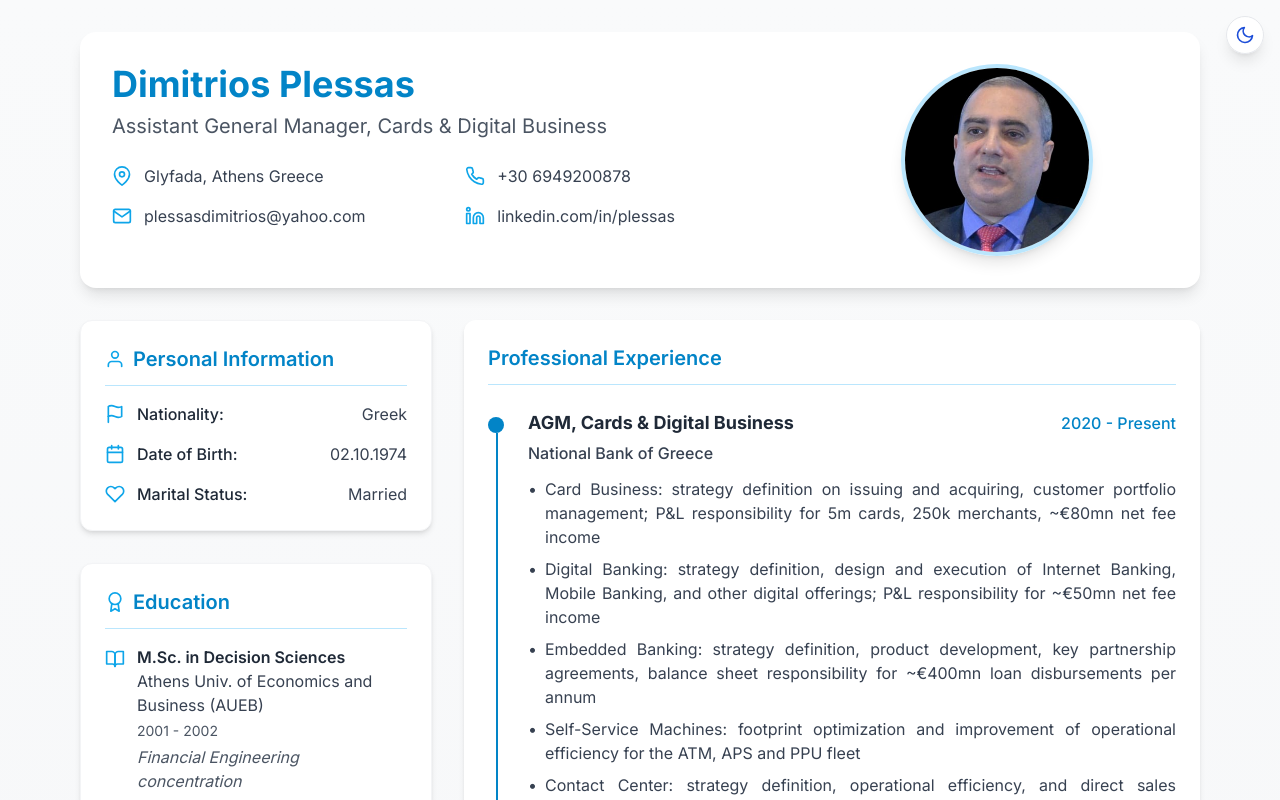
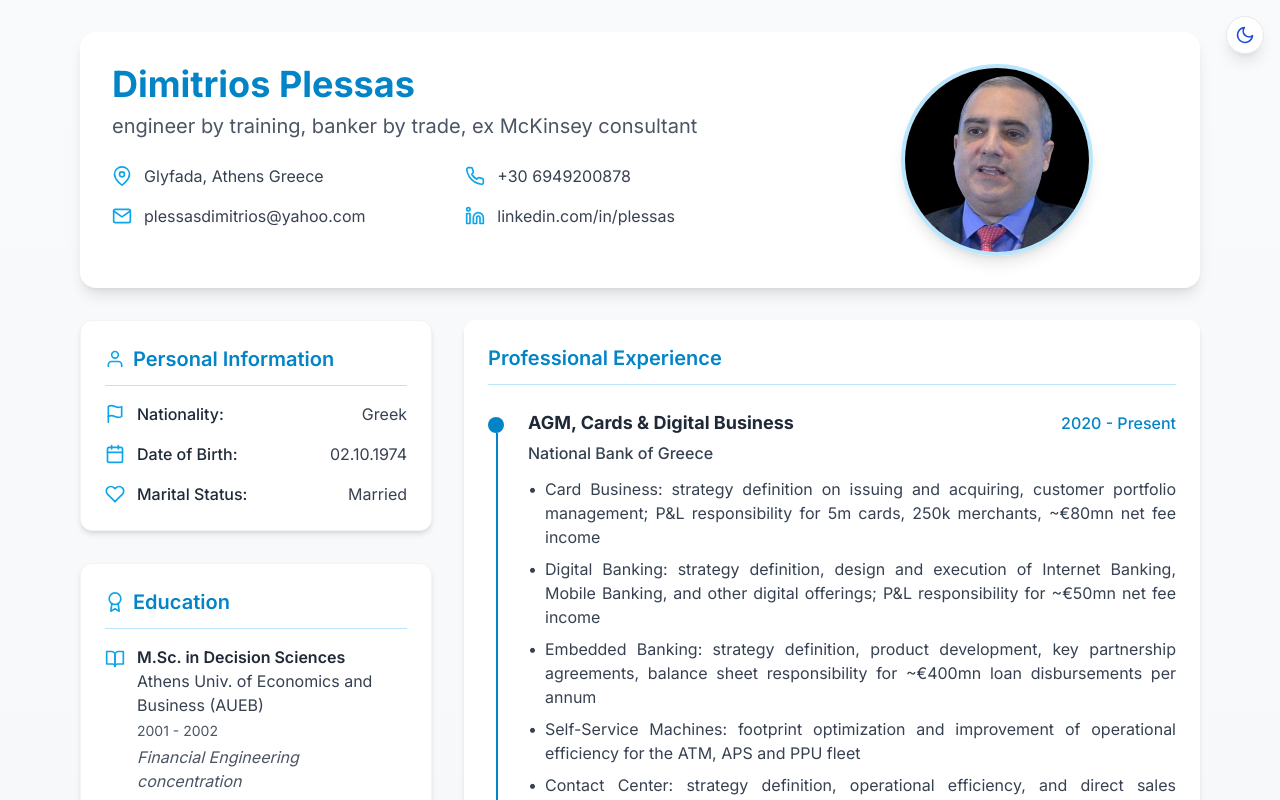
Before and after one commit to weirdapps/resume, a Next.js app in the folder resume-modern/: page / in a window 1280 px wide. Shown: the top 800 px of the page. Built offline with nearby package versions, Linux system fonts and the light colour scheme.

Commit message:
change header title

```diff
--- a/resume-modern/components/header.tsx
+++ b/resume-modern/components/header.tsx
@@ -29,7 +29,7 @@ export default function Header() {
             transition={{ delay: 0.3, duration: 0.5 }}
             className="text-xl text-gray-600 dark:text-gray-300 mt-2 text-center md:text-left"
           >
-            Assistant General Manager, Cards & Digital Business
+            engineer by training, banker by trade, ex McKinsey consultant
           </motion.p>
 
           <motion.div
```
